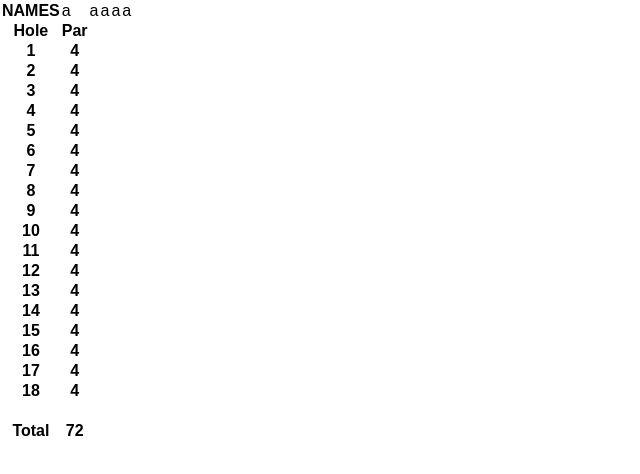
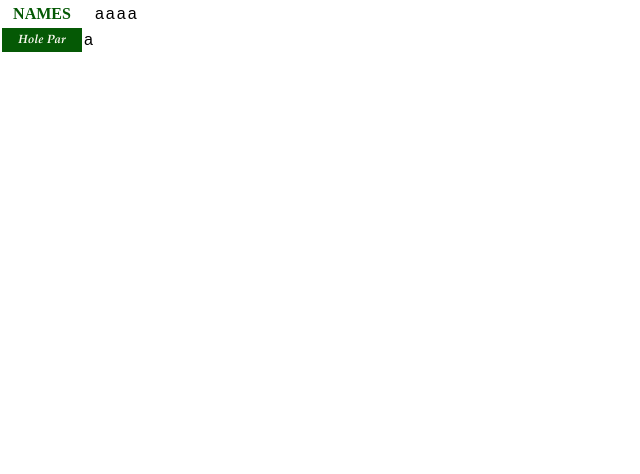
Before and after one commit to EDowning2000/tasiaTime, a Next.js app in the folder client/: page /rules in a window 1280 px wide. Shown: the top 474 px of the page, without its empty margins (0-640 px from the left). Built offline with nearby package versions, Linux system fonts and the light colour scheme.

Commit message:
working on the tables and its going decent. Have a good plan for tomorrow

```diff
--- a/client/Components/table.js
+++ b/client/Components/table.js
@@ -3,34 +3,30 @@ import styles from "../styles/Table.module.css";
 export default function Table() {
   return (
     <>
-      <table>
+      <table className={styles.mainTable}>
+        <tr className={styles.rowOne}>
+          <th className={styles.headerOne}>NAMES</th>
+          <td className={styles.dataOne}></td>
+          <td className={styles.dataOne}>a</td>
+          <td className={styles.dataOne}>a</td>
+          <td className={styles.dataOne}>a</td>
+          <td className={styles.dataOne}>a</td>
+        </tr>
         <tr>
-          <th>NAMES</th>
+          <th className={styles.headerHole}>Hole{"  "} Par</th>
+          {/* <th className={styles.headerPar}>Par</th> */}
+          <td className={styles.dataTwo}>a</td>
+        </tr>
+        {/* <tr>
+          <th>1</th>
+          <th>4</th>
           <td>a</td>
           <td>a</td>
           <td>a</td>
           <td>a</td>
           <td>a</td>
-        </tr>
-        <tr>
-          <th>Hole</th>
-          <th>Par</th>
-          <td></td>
-          <td></td>
-          <td></td>
-          <td></td>
-          <td></td>
-        </tr>
-        <tr>
-          <th>1</th>
-          <th>4</th>
-          <td></td>
-          <td></td>
-          <td></td>
-          <td></td>
-          <td></td>
-        </tr>
-        <tr>
+        </tr> */}
+        {/* <tr>
           <th>2</th>
           <th>4</th>
           <td></td>
@@ -38,8 +34,8 @@ export default function Table() {
           <td></td>
           <td></td>
           <td></td>
-        </tr>
-        <tr>
+        </tr> */}
+        {/* <tr>
           <th>3</th>
           <th>4</th>
           <td></td>
@@ -47,8 +43,8 @@ export default function Table() {
           <td></td>
           <td></td>
           <td></td>
-        </tr>
-        <tr>
+        </tr> */}
+        {/* <tr>
           <th>4</th>
           <th>4</th>
           <td></td>
@@ -56,8 +52,8 @@ export default function Table() {
           <td></td>
           <td></td>
           <td></td>
-        </tr>
-        <tr>
+        </tr> */}
+        {/* <tr>
           <th>5</th>
           <th>4</th>
           <td></td>
@@ -65,8 +61,8 @@ export default function Table() {
           <td></td>
           <td></td>
           <td></td>
-        </tr>
-        <tr>
+        </tr> */}
+        {/* <tr>
           <th>6</th>
           <th>4</th>
           <td></td>
@@ -74,8 +70,8 @@ export default function Table() {
           <td></td>
           <td></td>
           <td></td>
-        </tr>
-        <tr>
+        </tr> */}
+        {/* <tr>
           <th>7</th>
           <th>4</th>
           <td></td>
@@ -83,8 +79,8 @@ export default function Table() {
           <td></td>
           <td></td>
           <td></td>
-        </tr>
-        <tr>
+        </tr> */}
+        {/* <tr>
           <th>8</th>
           <th>4</th>
           <td></td>
@@ -92,8 +88,8 @@ export default function Table() {
           <td></td>
           <td></td>
           <td></td>
-        </tr>
-        <tr>
+        </tr> */}
+        {/* <tr>
           <th>9</th>
           <th>4</th>
           <td></td>
@@ -101,8 +97,8 @@ export default function Table() {
           <td></td>
           <td></td>
           <td></td>
-        </tr>
-        <tr>
+        </tr> */}
+        {/* <tr>
           <th>10</th>
           <th>4</th>
           <td></td>
@@ -110,8 +106,8 @@ export default function Table() {
           <td></td>
           <td></td>
           <td></td>
-        </tr>
-        <tr>
+        </tr> */}
+        {/* <tr>
           <th>11</th>
           <th>4</th>
           <td></td>
@@ -119,8 +115,8 @@ export default function Table() {
           <td></td>
           <td></td>
           <td></td>
-        </tr>
-        <tr>
+        </tr> */}
+        {/* <tr>
           <th>12</th>
           <th>4</th>
           <td></td>
@@ -128,8 +124,8 @@ export default function Table() {
           <td></td>
           <td></td>
           <td></td>
-        </tr>
-        <tr>
+        </tr> */}
+        {/* <tr>
           <th>13</th>
           <th>4</th>
           <td></td>
@@ -137,8 +133,8 @@ export default function Table() {
           <td></td>
           <td></td>
           <td></td>
-        </tr>
-        <tr>
+        </tr> */}
+        {/* <tr>
           <th>14</th>
           <th>4</th>
           <td></td>
@@ -146,8 +142,8 @@ export default function Table() {
           <td></td>
           <td></td>
           <td></td>
-        </tr>
-        <tr>
+        </tr> */}
+        {/* <tr>
           <th>15</th>
           <th>4</th>
           <td></td>
@@ -155,8 +151,8 @@ export default function Table() {
           <td></td>
           <td></td>
           <td></td>
-        </tr>
-        <tr>
+        </tr> */}
+        {/* <tr>
           <th>16</th>
           <th>4</th>
           <td></td>
@@ -164,8 +160,8 @@ export default function Table() {
           <td></td>
           <td></td>
           <td></td>
-        </tr>
-        <tr>
+        </tr> */}
+        {/* <tr>
           <th>17</th>
           <th>4</th>
           <td></td>
@@ -173,8 +169,8 @@ export default function Table() {
           <td></td>
           <td></td>
           <td></td>
-        </tr>
-        <tr>
+        </tr> */}
+        {/* <tr>
           <th>18</th>
           <th>4</th>
           <td></td>
@@ -182,9 +178,9 @@ export default function Table() {
           <td></td>
           <td></td>
           <td></td>
-        </tr>
+        </tr> */}
         <br />
-        <tr>
+        {/* <tr>
           <th>Total</th>
           <th>72</th>
           <td></td>
@@ -192,7 +188,7 @@ export default function Table() {
           <td></td>
           <td></td>
           <td></td>
-        </tr>
+        </tr> */}
       </table>
     </>
   );
--- a/client/styles/Table.module.css
+++ b/client/styles/Table.module.css
@@ -0,0 +1,28 @@
+.mainTable {
+}
+.headerOne {
+  width: 5rem;
+  height: 1.5rem;
+  font-family: "Copperplate";
+  font-family: 200;
+  color: rgb(5, 89, 5);
+}
+.headerHole {
+  width: 2.5rem;
+  height: 1.5rem;
+  font-size: 0.75rem;
+  font-family: "Garamond";
+  font-style: italic;
+  color: rgb(251, 250, 241);
+  background-color: rgb(5, 89, 5);
+}
+.headerPar {
+  width: 2.5rem;
+  height: 1.5rem;
+  font-size: 0.75rem;
+  font-family: "Garamond";
+  font-style: italic;
+  color: rgb(251, 250, 241);
+  background-color: rgb(5, 89, 5);
+  margin-right: -1rem !important;
+}
```
